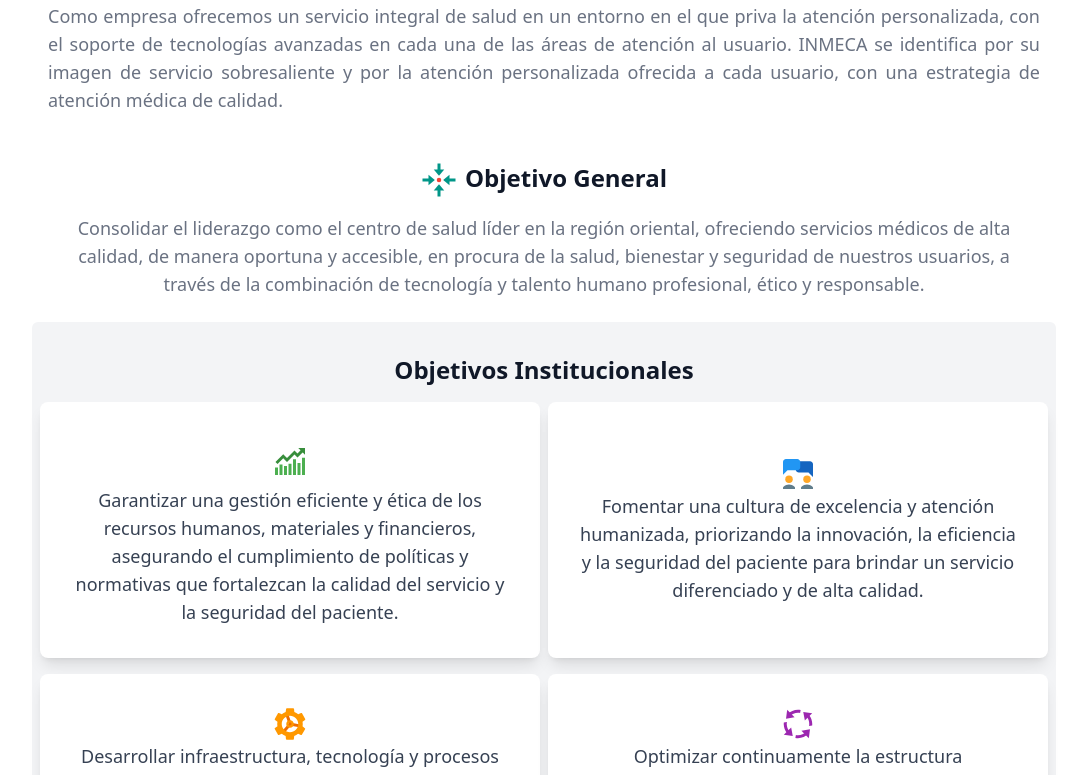
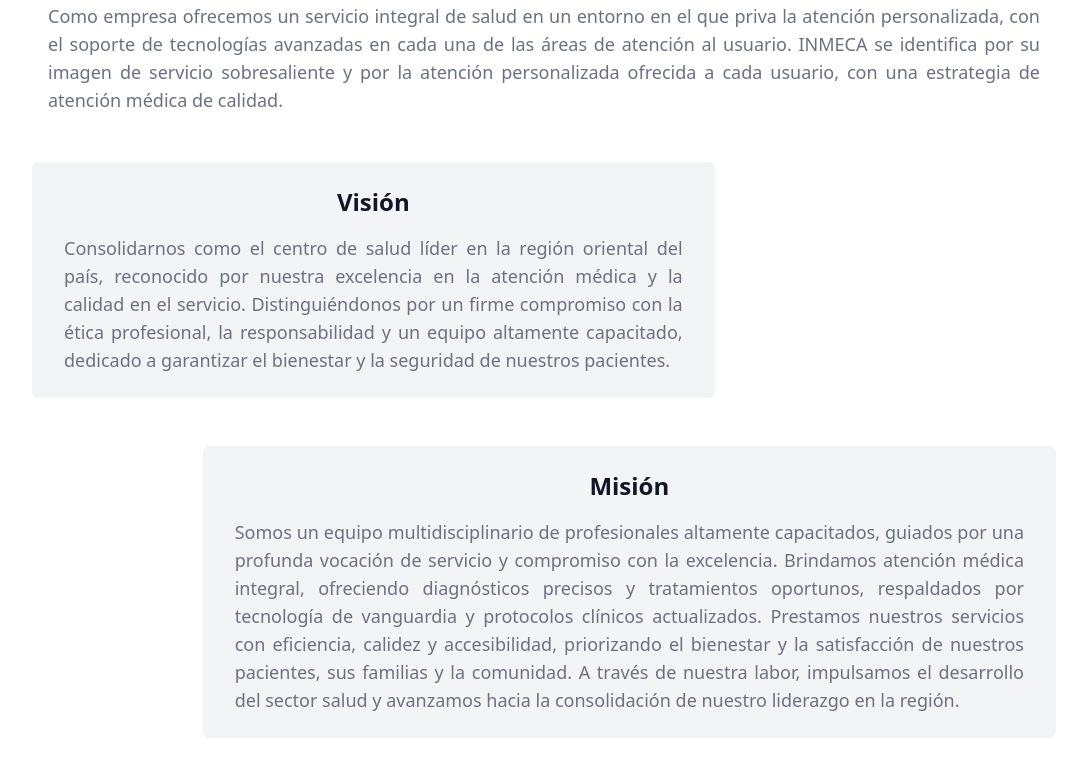
Before and after one commit to mvblanco99/landing-clinica, a React (Vite) app: page / in a window 1280 px wide. Shown: the part 800-1575 px from the top of the page, without its empty margins (96-1183 px from the left). Built offline with nearby package versions, Linux system fonts and the light colour scheme.

Commit message:
Add mission and vision sections to the main page

```diff
--- a/src/pages/index.tsx
+++ b/src/pages/index.tsx
@@ -75,6 +75,53 @@ const Main = () => {
               sobresaliente y por la atención personalizada ofrecida a cada
               usuario, con una estrategia de atención médica de calidad.
             </p>
+          </div>
+        </section>
+
+        <section className="w-full flex flex-col items-center justify-center p-6">
+          <div className="w-full lg:w-[1024px] max-w-[1280px] text-center">
+            <div className="grid grid-cols-12">
+              {/* Misión alineada a la izquierda */}
+              <div className="col-span-8 w-full flex flex-col items-center justify-center px-8 py-6 bg-gray-100 dark:bg-gray-800 rounded-md">
+                <h2 className="text-2xl font-semibold text-gray-900 dark:text-white">
+                  Visión
+                </h2>
+                <p className="text-lg text-gray-500 dark:text-gray-300 mt-4 text-justify">
+                  Consolidarnos como el centro de salud líder en la región
+                  oriental del país, reconocido por nuestra excelencia en la
+                  atención médica y la calidad en el servicio. Distinguiéndonos
+                  por un firme compromiso con la ética profesional, la
+                  responsabilidad y un equipo altamente capacitado, dedicado a
+                  garantizar el bienestar y la seguridad de nuestros pacientes.
+                </p>
+              </div>
+            </div>
+          </div>
+        </section>
+
+        <section className="w-full flex flex-col items-center justify-center p-6">
+          <div className="w-full lg:w-[1024px] max-w-[1280px] text-center">
+            <div className="grid grid-cols-12">
+              {/* Visión alineada a la derecha */}
+              <div className="col-span-10 col-start-3 w-full flex flex-col items-center justify-center px-8 py-6 bg-gray-100 dark:bg-gray-800 rounded-md">
+                <h2 className="text-2xl font-semibold text-gray-900 dark:text-white">
+                  Misión
+                </h2>
+                <p className="text-lg text-gray-500 dark:text-gray-300 mt-4 text-justify">
+                  Somos un equipo multidisciplinario de profesionales altamente
+                  capacitados, guiados por una profunda vocación de servicio y
+                  compromiso con la excelencia. Brindamos atención médica
+                  integral, ofreciendo diagnósticos precisos y tratamientos
+                  oportunos, respaldados por tecnología de vanguardia y
+                  protocolos clínicos actualizados. Prestamos nuestros servicios
+                  con eficiencia, calidez y accesibilidad, priorizando el
+                  bienestar y la satisfacción de nuestros pacientes, sus
+                  familias y la comunidad. A través de nuestra labor, impulsamos
+                  el desarrollo del sector salud y avanzamos hacia la
+                  consolidación de nuestro liderazgo en la región.
+                </p>
+              </div>
+            </div>
           </div>
         </section>
 
@@ -221,7 +268,7 @@ const Main = () => {
             © {new Date().getFullYear()} Clínica de Integración Medica “INMECA”,
             C.A. Todos los derechos reservados.
           </p>
-          <p className="text-sm text-gray-500 dark:text-gray-300 mt-2">//</p>
+          <p className="text-sm text-gray-500 dark:text-gray-300 mt-2"></p>
         </div>
       </footer>
     </div>
@@ -229,37 +276,3 @@ const Main = () => {
 };
 
 export default Main;
-
-// <section className="w-full flex flex-col lg:flex-row items-start justify-center p-6">
-//   <div className="w-full lg:w-1/2 p-4 bg-gray-100 dark:bg-gray-800">
-//     <h2 className="text-2xl font-semibold text-gray-900 dark:text-white">
-//       Misión
-//     </h2>
-//     <p className="text-lg text-gray-500 dark:text-gray-300 mt-4">
-//       Somos un equipo multidisciplinario de profesionales altamente
-//       capacitados, guiados por una profunda vocación de servicio y
-//       compromiso con la excelencia. Brindamos atención médica integral,
-//       ofreciendo diagnósticos precisos y tratamientos oportunos,
-//       respaldados por tecnología de vanguardia y protocolos clínicos
-//       actualizados. Prestamos nuestros servicios con eficiencia, calidez
-//       y accesibilidad, priorizando el bienestar y la satisfacción de
-//       nuestros pacientes, sus familias y la comunidad. A través de
-//       nuestra labor, impulsamos el desarrollo del sector salud y
-//       avanzamos hacia la consolidación de nuestro liderazgo en la
-//       región.
-//     </p>
-//   </div>
-//   <div className="w-full lg:w-1/2 p-4">
-//     <h2 className="text-2xl font-semibold text-gray-900 dark:text-white">
-//       Visión
-//     </h2>
-//     <p className="text-lg text-gray-500 dark:text-gray-300 mt-4">
-//       Consolidarnos como el centro de salud líder en la región oriental
-//       del país, reconocido por nuestra excelencia en la atención médica
-//       y la calidad en el servicio. Distinguiéndonos por un firme
-//       compromiso con la ética profesional, la responsabilidad y un
-//       equipo altamente capacitado, dedicado a garantizar el bienestar y
-//       la seguridad de nuestros pacientes.
-//     </p>
-//   </div>
-// </section>
```
